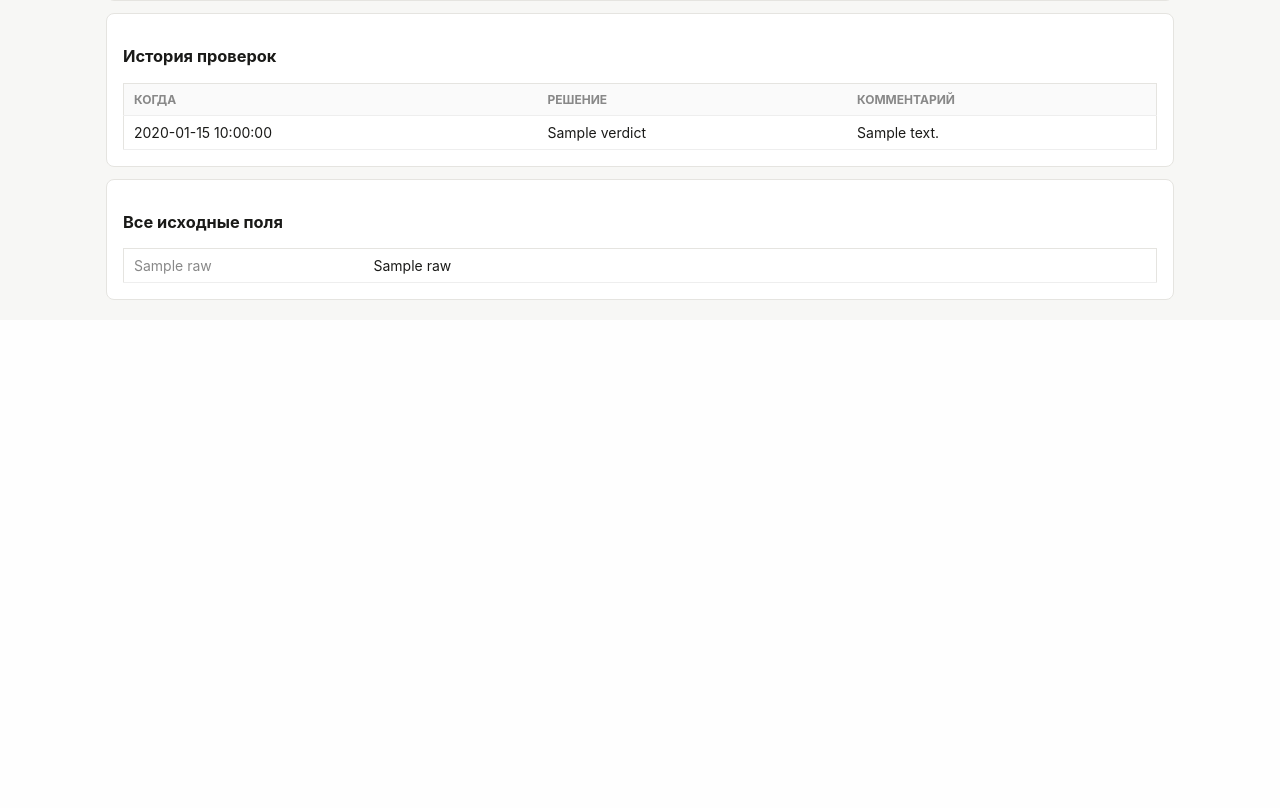
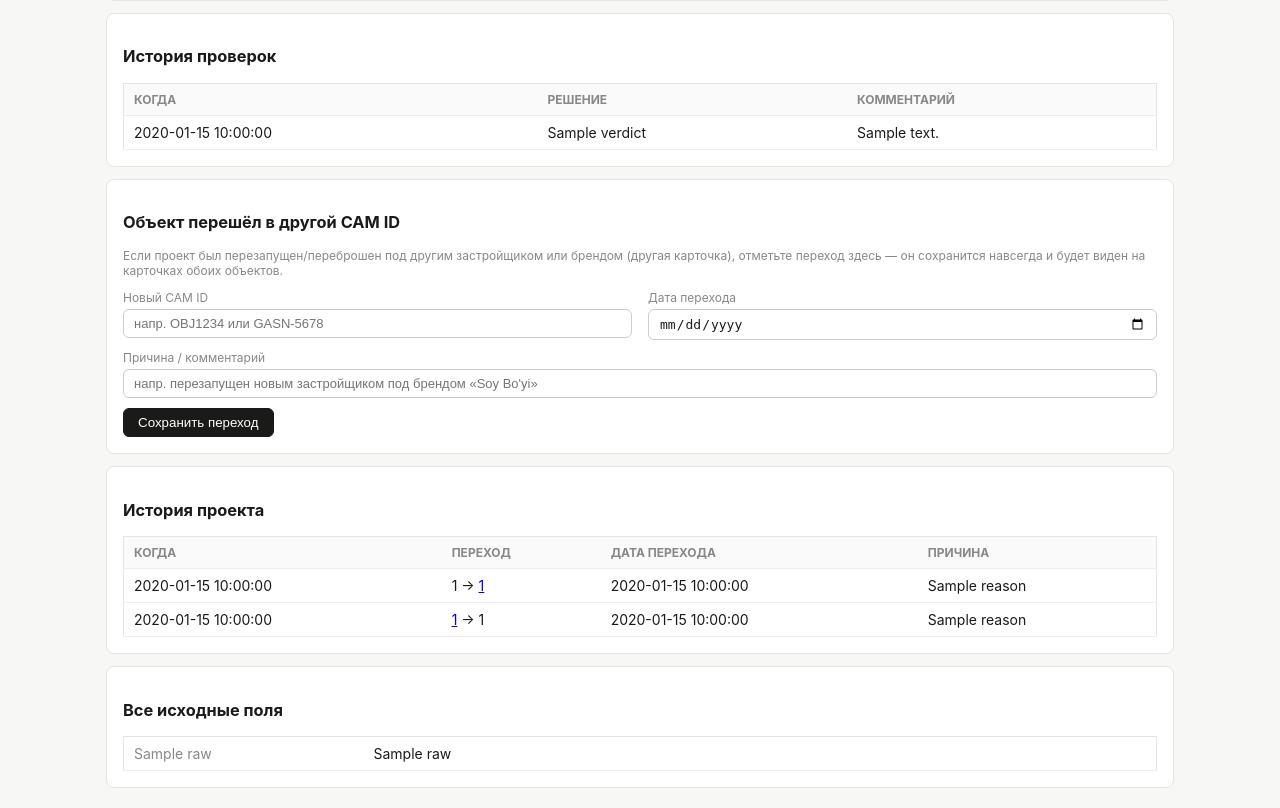
Before and after one commit to amulanga9/CAM, a Flask app: template admin/templates/complex_detail.html in a window 1280 px wide. Shown: the part 974-1782 px from the top of the page. Before the commit the page ends 1274 px from the top, so only its background shows below. Run offline with Flask 3, Linux system fonts and the light colour scheme; the template is opened without the code that fills it: most values are stand-ins (such as "Sample title", 1, 10 or a date in 2020).

Commit message:
Add CAM ID transition link feature for rebranded/relaunched projects
Lets a card record "перешёл в другой CAM ID" with a transition date
and reason, stored permanently in cam_manual.db (manual.cam_id_links).
Both the old and new card show the link in a project history block.

```diff
--- a/admin/app.py
+++ b/admin/app.py
@@ -181,6 +181,23 @@ def edit_complex(cam_id):
     return redirect(url_for('complex_detail', cam_id=cam_id))
 
 
+@app.route('/complex/<cam_id>/link', methods=['POST'])
+def link_cam_id(cam_id):
+    new_cam_id = request.form.get('new_cam_id', '').strip()
+    transition_date = request.form.get('transition_date', '').strip()
+    reason = request.form.get('link_reason', '').strip()
+    if not new_cam_id:
+        return redirect(url_for('complex_detail', cam_id=cam_id))
+    db = get_db()
+    db.execute(
+        'INSERT INTO manual.cam_id_links (old_cam_id, new_cam_id, transition_date, reason, created_at) '
+        'VALUES (?,?,?,?,?)',
+        (cam_id, new_cam_id, transition_date or None, reason or None, datetime.now(timezone.utc).isoformat()),
+    )
+    db.commit()
+    return redirect(url_for('complex_detail', cam_id=cam_id))
+
+
 @app.route('/complex/<cam_id>')
 def complex_detail(cam_id):
     db = get_db()
@@ -191,7 +208,16 @@ def complex_detail(cam_id):
     history = db.execute(
         'SELECT * FROM manual.reviews WHERE cam_id=? ORDER BY reviewed_at DESC', (cam_id,)
     ).fetchall()
-    return render_template('complex_detail.html', row=row, raw=raw, history=history, verdicts=VERDICTS)
+    links_out = db.execute(
+        'SELECT * FROM manual.cam_id_links WHERE old_cam_id=? ORDER BY created_at DESC', (cam_id,)
+    ).fetchall()
+    links_in = db.execute(
+        'SELECT * FROM manual.cam_id_links WHERE new_cam_id=? ORDER BY created_at DESC', (cam_id,)
+    ).fetchall()
+    return render_template(
+        'complex_detail.html', row=row, raw=raw, history=history,
+        verdicts=VERDICTS, links_out=links_out, links_in=links_in,
+    )
 
 
 @app.route('/all')
--- a/admin/import_master.py
+++ b/admin/import_master.py
@@ -245,6 +245,19 @@ def build_manual_schema(conn):
         note         TEXT,
         created_at   TEXT
     );
+
+    -- связь "объект перешёл в другой CAM ID" (ребрендинг/перезапуск проекта
+    -- новым застройщиком при том же юр. адресе/разрешении). Хранится в обе
+    -- стороны через old_cam_id/new_cam_id, карточки обоих объектов показывают
+    -- историю перехода.
+    CREATE TABLE IF NOT EXISTS manual.cam_id_links (
+        id              INTEGER PRIMARY KEY AUTOINCREMENT,
+        old_cam_id      TEXT NOT NULL,
+        new_cam_id      TEXT NOT NULL,
+        transition_date TEXT,
+        reason          TEXT,
+        created_at      TEXT
+    );
     ''')
     _migrate_manual_overrides(conn)
 
--- a/admin/templates/complex_detail.html
+++ b/admin/templates/complex_detail.html
@@ -68,6 +68,42 @@
 {% endif %}
 
 <div class="card">
+  <h3>Объект перешёл в другой CAM ID</h3>
+  <p style="color:#888;font-size:12px">Если проект был перезапущен/переброшен под другим застройщиком или брендом (другая карточка), отметьте переход здесь — он сохранится навсегда и будет виден на карточках обоих объектов.</p>
+  <form method="post" action="{{ url_for('link_cam_id', cam_id=row.cam_id) }}" class="edit-grid">
+    <label>Новый CAM ID<input type="text" name="new_cam_id" placeholder="напр. OBJ1234 или GASN-5678" required></label>
+    <label>Дата перехода<input type="date" name="transition_date"></label>
+    <label class="wide">Причина / комментарий<input type="text" name="link_reason" placeholder="напр. перезапущен новым застройщиком под брендом «Soy Bo'yi»"></label>
+    <div class="wide"><button type="submit" style="padding:6px 14px;border:1px solid #1a1a18;border-radius:6px;background:#1a1a18;color:#fff;cursor:pointer">Сохранить переход</button></div>
+  </form>
+</div>
+
+{% if links_out or links_in %}
+<div class="card">
+  <h3>История проекта</h3>
+  <table>
+    <tr><th>Когда</th><th>Переход</th><th>Дата перехода</th><th>Причина</th></tr>
+    {% for l in links_out %}
+    <tr>
+      <td>{{ l.created_at }}</td>
+      <td>{{ row.cam_id }} → <a href="{{ url_for('complex_detail', cam_id=l.new_cam_id) }}">{{ l.new_cam_id }}</a></td>
+      <td>{{ l.transition_date or '—' }}</td>
+      <td>{{ l.reason or '' }}</td>
+    </tr>
+    {% endfor %}
+    {% for l in links_in %}
+    <tr>
+      <td>{{ l.created_at }}</td>
+      <td><a href="{{ url_for('complex_detail', cam_id=l.old_cam_id) }}">{{ l.old_cam_id }}</a> → {{ row.cam_id }}</td>
+      <td>{{ l.transition_date or '—' }}</td>
+      <td>{{ l.reason or '' }}</td>
+    </tr>
+    {% endfor %}
+  </table>
+</div>
+{% endif %}
+
+<div class="card">
   <h3>Все исходные поля</h3>
   <table>
     {% for k, v in raw.items() %}
```
